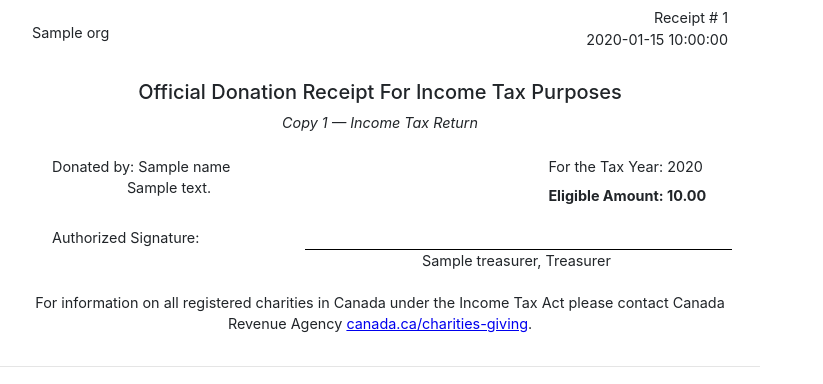
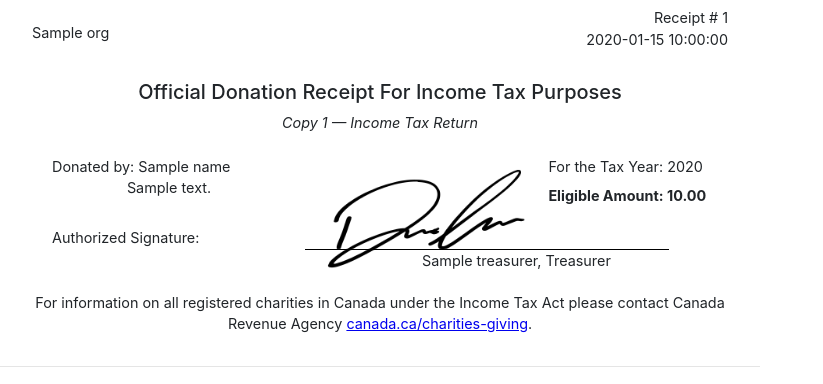
Before and after one commit to atomberg/transaction-organizer, a Flask app: template app/templates/tax_receipt.html.j2 in a window 1280 px wide. Shown: the top 384 px of the page, without its empty margins (0-823 px from the left). Run offline with Flask 2, Linux system fonts and the light colour scheme; the template is opened without the code that fills it: most values are stand-ins (such as "Sample title", 1, 10 or a date in 2020); parts of the project's set-up code (start-up, migrations or seed data) failed here and were passed over.

Commit message:
Added support for a signature on receipts.

```diff
--- a/app/blueprints/persons.py
+++ b/app/blueprints/persons.py
@@ -103,7 +103,7 @@ def receipt(person_id, year):
     return render_template(
         'tax_receipt.html.j2',
         org=app.config.get('ORG'),
-        treasurer=app.config.get('TREASURER'),
+        treasurer=app.config.get('TREASURER_NAME'),
         tax_year=year,
         receipt_number=p.id,
         receipt_date=datetime.now().strftime("%B %e, %Y"),
--- a/app/static/tax_receipt.css
+++ b/app/static/tax_receipt.css
@@ -1,10 +1,10 @@
 table {
-  padding: 0px 10px;
+    padding: 0px 10px;
 }
 
 td {
-  padding: 5px 20px;
-  /* border: 1px solid black; */
+    padding: 5px 20px;
+    /* border: 1px solid black; */
 }
 
 td.receipt {
@@ -26,8 +26,23 @@ input {
     height: 1.25rem;
 }
 
+img {
+    position: absolute;
+    top: 3px;
+    right: 5px;
+    width: 200px;
+    height: 100px;
+    top: -58px !important;
+    right: 140px !important;
+}
+
+#signature-container {
+    position: relative;
+    width: 85%;
+}
+
 .offset {
-  padding-left: 40px;
+    padding-left: 40px;
 }
 
 
@@ -35,7 +50,7 @@ hr {
     margin-top: 1rem;
     margin-bottom: 1rem;
     border: 0;
-    border-top: 1px solid rgba(0,0,0,.1);
+    border-top: 1px solid rgba(0, 0, 0, .1);
 }
 
 h4 {
@@ -46,7 +61,8 @@ h5 {
     font-size: 1.12rem;
 }
 
-h4, h5 {
+h4,
+h5 {
     margin-bottom: .5rem;
     margin-block-start: 0.5em;
     font-weight: 500;
@@ -73,13 +89,14 @@ html {
 .text-center {
     text-align: center !important;
 }
+
 .text-right {
-    text-align: right!important;
+    text-align: right !important;
 }
 
 body {
     margin: 0;
-    font-family: -apple-system,BlinkMacSystemFont,"Segoe UI",Roboto,"Helvetica Neue",Arial,"Noto Sans",sans-serif,"Apple Color Emoji","Segoe UI Emoji","Segoe UI Symbol","Noto Color Emoji";
+    font-family: -apple-system, BlinkMacSystemFont, "Segoe UI", Roboto, "Helvetica Neue", Arial, "Noto Sans", sans-serif, "Apple Color Emoji", "Segoe UI Emoji", "Segoe UI Symbol", "Noto Color Emoji";
     font-size: 0.9rem;
     font-weight: 400;
     line-height: 1.5;
--- a/app/templates/tax_receipt.html.j2
+++ b/app/templates/tax_receipt.html.j2
@@ -45,7 +45,13 @@
           <label for="sign-1">Authorized Signature:</label>
         </td>
         <td colspan="2" class="signature">
+
+          <div id="signature-container">
             <input type="password" id="sign-1">
+            <a href="#">
+              <image src="/static/sample-signature.png" alt=img>
+            </a>
+          </div>
           <p> {{ treasurer }}, Treasurer</p>
         </td>
       </tr>
```
Also changed, not shown: app/static/sample-signature.png (added). Lines whose indentation alone changed are shown as unchanged.
